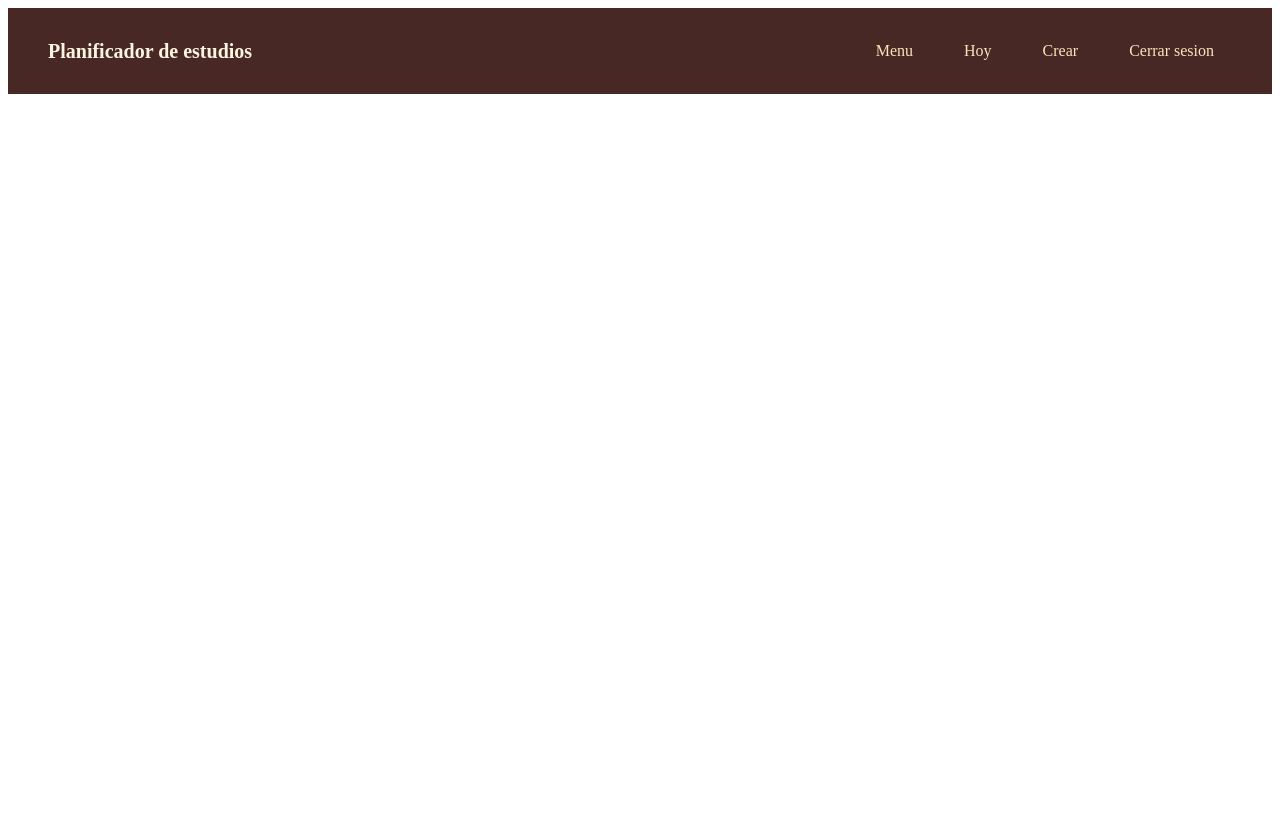
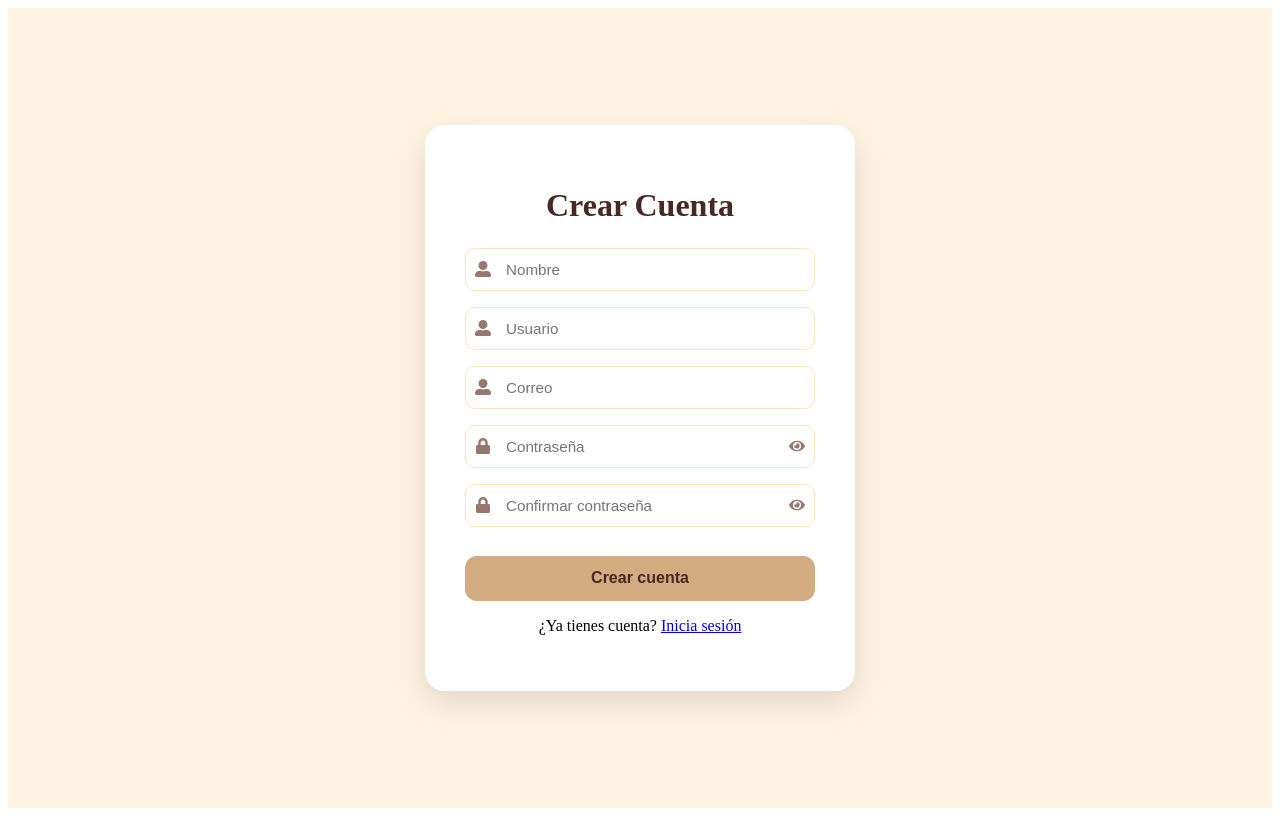
Before and after one commit to Sepul11/planificador-estudios-frontend, a React (Vite) app: page /register in a window 1280 px wide. Built offline with nearby package versions, Linux system fonts and the light colour scheme.

Commit message:
mejora UI

```diff
--- a/package.json
+++ b/package.json
@@ -10,8 +10,10 @@
     "preview": "vite preview"
   },
   "dependencies": {
+    "lucide-react": "^0.577.0",
     "react": "^19.2.0",
     "react-dom": "^19.2.0",
+    "react-icons": "^5.6.0",
     "react-router-dom": "^7.13.0"
   },
   "devDependencies": {
--- a/src/App.jsx
+++ b/src/App.jsx
@@ -6,6 +6,7 @@ import Hoy from "./pages/Hoy";
 import Crear from "./pages/CrearActividad";
 import Login from "./pages/Login";
 import Actividad from "./pages/Actividad";
+import Register from "./pages/Register";
 
 function Layout() {
 
@@ -13,11 +14,12 @@ function Layout() {
 
   return (
     <>
-      {location.pathname !== "/login" && <Navbar />}
+      {location.pathname !== "/login" && location.pathname !== "/register" && <Navbar />}
 
       <Routes>
         <Route path="/" element={<Navigate to="/login" />} />
         <Route path="/login" element={<Login />} />
+        <Route path="/register" element={<Register />} />
         <Route path="/menu" element={<Menu />} />
         <Route path="/hoy" element={<Hoy />} />
         <Route path="/crear" element={<Crear />} />
--- a/src/pages/Login.jsx
+++ b/src/pages/Login.jsx
@@ -1,7 +1,10 @@
+import { useState } from "react";
 import { useNavigate } from "react-router-dom";
+import { FaUserAlt, FaLock, FaEye, FaEyeSlash } from "react-icons/fa"; // react-icons
 
 function Login() {
   const navigate = useNavigate();
+  const [showPassword, setShowPassword] = useState(false);
 
   return (
     <div style={container}>
@@ -9,8 +12,33 @@ function Login() {
         <h1 style={title}>Planificador de Estudios</h1>
 
         <div style={form}>
-          <input style={input} placeholder="Usuario" />
-          <input style={input} type="password" placeholder="Contraseña" />
+          {/* Usuario */}
+          <div style={inputWrapper}>
+            <FaUserAlt style={icon} />
+            <input style={input} placeholder="Usuario" />
+          </div>
+
+          {/* Contraseña */}
+          <div style={inputWrapper}>
+            <FaLock style={icon} />
+            <input
+              style={input}
+              type={showPassword ? "text" : "password"}
+              placeholder="Contraseña"
+            />
+            {showPassword ? (
+              <FaEyeSlash
+                style={eyeIcon}
+                onClick={() => setShowPassword(false)}
+              />
+            ) : (
+              <FaEye style={eyeIcon} onClick={() => setShowPassword(true)} />
+            )}
+          </div>
+
+          <p>
+            ¿No tienes cuenta? <a href="/register">Regístrate</a>
+          </p>
 
           <button style={button} onClick={() => navigate("/menu")}>
             Iniciar sesión
@@ -56,13 +84,37 @@ const title = {
 const form = {
   display: "flex",
   flexDirection: "column",
-  alignItems: "center", // 🔥 CLAVE
+  alignItems: "center",
   gap: "1rem",
 };
 
+const inputWrapper = {
+  position: "relative",
+  width: "260px",
+};
+
+const icon = {
+  position: "absolute",
+  left: "10px",
+  top: "50%",
+  transform: "translateY(-50%)",
+  color: colors.medium,
+};
+
+const eyeIcon = {
+  position: "absolute",
+  right: "10px",
+  top: "50%",
+  transform: "translateY(-50%)",
+  color: colors.medium,
+  cursor: "pointer",
+};
+
 const input = {
-  padding: "0.75rem",
-  width: "260px",
+  padding: "0.75rem 2.5rem",
+  width: "100%",
+  maxWidth: "260px",
+  boxSizing: "border-box",
   borderRadius: "10px",
   border: `1px solid ${colors.light}`,
   fontSize: "0.95rem",
--- /dev/null
+++ b/src/pages/Register.jsx
@@ -0,0 +1,226 @@
+import { useState } from "react";
+import { useNavigate, Link } from "react-router-dom";
+import { FaUserAlt, FaLock, FaEye, FaEyeSlash } from "react-icons/fa";
+
+function Register() {
+  const navigate = useNavigate();
+
+  const [form, setForm] = useState({
+    nombre: "",
+    usuario: "",
+    email: "",
+    password: "",
+    confirmPassword: "",
+  });
+
+  const [showPassword, setShowPassword] = useState(false);
+  const [showConfirm, setShowConfirm] = useState(false);
+
+  const handleChange = (e) => {
+    setForm({
+      ...form,
+      [e.target.name]: e.target.value,
+    });
+  };
+
+  const handleSubmit = (e) => {
+    e.preventDefault();
+    if (form.password !== form.confirmPassword) {
+      alert("Las contraseñas no coinciden");
+      return;
+    }
+
+    console.log("Registro:", form);
+    navigate("/login");
+  };
+
+  return (
+    <div style={container}>
+      <div style={card}>
+        <h1 style={title}>Crear Cuenta</h1>
+        <form style={formStyle} onSubmit={handleSubmit}>
+          {/* Nombre */}
+          <div style={inputWrapper}>
+            <FaUserAlt style={icon} />
+            <input
+              style={input}
+              type="text"
+              name="nombre"
+              placeholder="Nombre"
+              value={form.nombre}
+              onChange={handleChange}
+              required
+            />
+          </div>
+
+          {/* Usuario */}
+          <div style={inputWrapper}>
+            <FaUserAlt style={icon} />
+            <input
+              style={input}
+              type="text"
+              name="usuario"
+              placeholder="Usuario"
+              value={form.usuario}
+              onChange={handleChange}
+              required
+            />
+          </div>
+
+          {/* Email */}
+          <div style={inputWrapper}>
+            <FaUserAlt style={icon} />
+            <input
+              style={input}
+              type="email"
+              name="email"
+              placeholder="Correo"
+              value={form.email}
+              onChange={handleChange}
+              required
+            />
+          </div>
+
+          {/* Contraseña */}
+          <div style={inputWrapper}>
+            <FaLock style={icon} />
+            <input
+              style={input}
+              type={showPassword ? "text" : "password"}
+              name="password"
+              placeholder="Contraseña"
+              value={form.password}
+              onChange={handleChange}
+              required
+            />
+            {showPassword ? (
+              <FaEyeSlash
+                style={eyeIcon}
+                onClick={() => setShowPassword(false)}
+              />
+            ) : (
+              <FaEye style={eyeIcon} onClick={() => setShowPassword(true)} />
+            )}
+          </div>
+
+          {/* Confirmar contraseña */}
+          <div style={inputWrapper}>
+            <FaLock style={icon} />
+            <input
+              style={input}
+              type={showConfirm ? "text" : "password"}
+              name="confirmPassword"
+              placeholder="Confirmar contraseña"
+              value={form.confirmPassword}
+              onChange={handleChange}
+              required
+            />
+            {showConfirm ? (
+              <FaEyeSlash
+                style={eyeIcon}
+                onClick={() => setShowConfirm(false)}
+              />
+            ) : (
+              <FaEye style={eyeIcon} onClick={() => setShowConfirm(true)} />
+            )}
+          </div>
+
+          <button style={button} type="submit">
+            Crear cuenta
+          </button>
+        </form>
+
+        <p>
+          ¿Ya tienes cuenta? <Link to="/login">Inicia sesión</Link>
+        </p>
+      </div>
+    </div>
+  );
+}
+
+/* ===== PALETA (igual que login) ===== */
+const colors = {
+  dark: "#472825",
+  medium: "#96786F",
+  accent: "#D3AB80",
+  light: "#FDE4BC",
+  base: "#FFF4E2",
+};
+
+/* ===== STYLES ===== */
+
+const container = {
+  minHeight: "100vh",
+  display: "flex",
+  justifyContent: "center",
+  alignItems: "center",
+  background: colors.base,
+};
+
+const card = {
+  background: "#FFFFFF",
+  padding: "2.5rem",
+  borderRadius: "20px",
+  boxShadow: "0 12px 30px rgba(71,40,37,0.15)",
+  textAlign: "center",
+  width: "350px",
+};
+
+const title = {
+  color: colors.dark,
+  textAlign: "center",
+  marginBottom: "1.5rem",
+};
+
+const formStyle = {
+  display: "flex",
+  flexDirection: "column",
+  gap: "1rem",
+};
+
+const inputWrapper = {
+  position: "relative",
+  width: "100%",
+};
+
+const icon = {
+  position: "absolute",
+  left: "10px",
+  top: "50%",
+  transform: "translateY(-50%)",
+  color: colors.medium,
+};
+
+const eyeIcon = {
+  position: "absolute",
+  right: "10px",
+  top: "50%",
+  transform: "translateY(-50%)",
+  color: colors.medium,
+  cursor: "pointer",
+};
+
+const input = {
+  padding: "0.75rem 2.5rem",
+  width: "100%",
+  maxWidth: "100%",
+  borderRadius: "10px",
+  border: `1px solid ${colors.light}`,
+  fontSize: "0.95rem",
+  boxSizing: "border-box",
+};
+
+const button = {
+  marginTop: "0.8rem",
+  padding: "0.85rem",
+  width: "100%",
+  borderRadius: "12px",
+  border: "none",
+  background: colors.accent,
+  color: colors.dark,
+  fontSize: "1rem",
+  fontWeight: "600",
+  cursor: "pointer",
+};
+
+export default Register;
```
Also changed, not shown: 1 other file (tests, documents, lock files or other folders).
